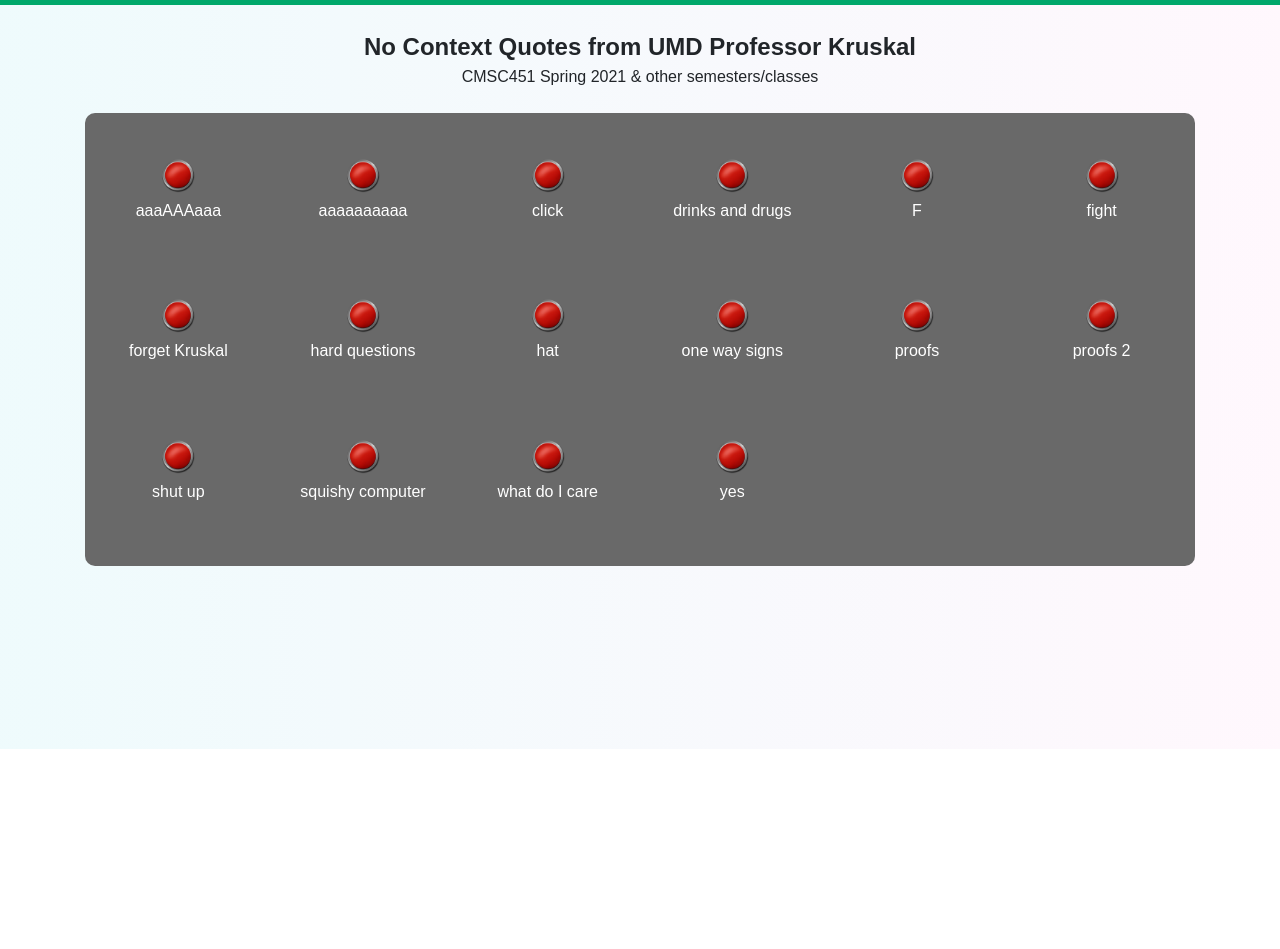
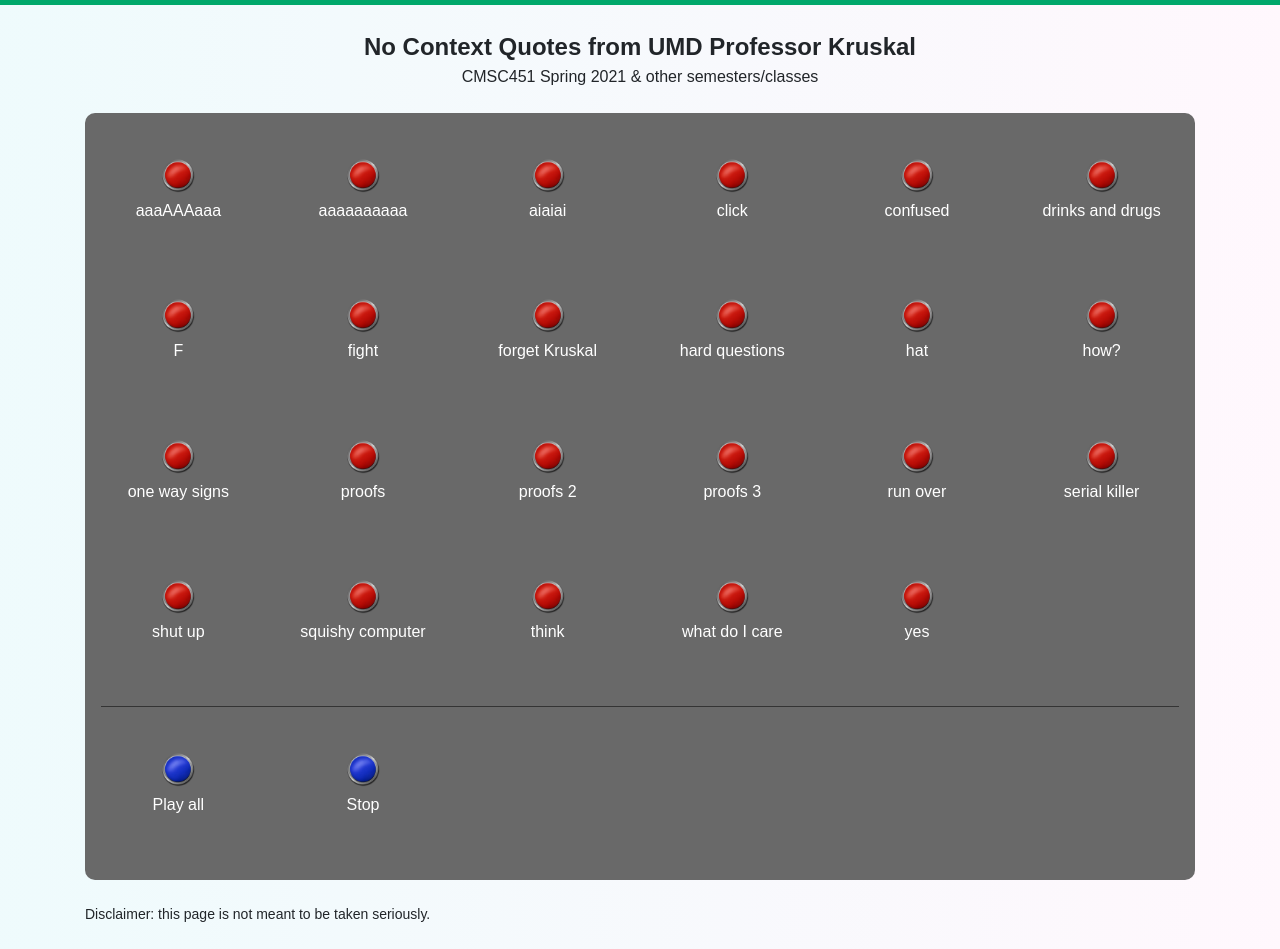
Before and after one commit to camelfantasy/camelfantasy.github.io, a plain HTML site: page kruskal-quotes.html in a window 1280 px wide. Shown: the part 51-1000 px from the top of the page. Before the commit the page ends 800 px from the top, so only its background shows below. Drawn offline with nearby package versions, Linux system fonts and the light colour scheme.

Commit message:
new quotes

```diff
--- a/kruskal-quotes.html
+++ b/kruskal-quotes.html
@@ -36,13 +36,34 @@
             <div style="font-size:24px; font-weight:bold" align="center">No Context Quotes from UMD Professor Kruskal</div>
             <div align="center">CMSC451 Spring 2021 & other semesters/classes</div>
             <br>
-            <div class="soundboard" id="soundboard">
-                <template id="new_row">
-                    <div id="row" class="row">
+            <div class="soundboard">
+                <div id="section1">
+                    <template id="new_row">
+                        <div id="row" class="row">
+                        </div>
+                    </template>
+                </div>
+                <hr style="border-top: 1px solid rgba(0,0,0,.50)">
+                <div id="section2">
+                    <div class="row">
+                        <div class="col-lg-2 col-md-4 col-sm-6" style="padding:24px" align="center">
+                            <img src="images/button_blue.png" style="max-width:50%; max-height:50%" onclick="playall()">
+                            <br>
+                            Play all
+                        </div>
+                        <div class="col-lg-2 col-md-4 col-sm-6" style="padding:24px" align="center">
+                            <img src="images/button_blue.png" style="max-width:50%; max-height:50%" onclick="stop()">
+                            <br>
+                            Stop
+                        </div>
                     </div>
-                </template>
+                </div>
             </div>
+            <br>
+            <div style="font-size:14px">Disclaimer: this page is not meant to be taken seriously.</div>
+            <br>
         </div>
+        <div id="audio"></div>
         <script>
             var quotes = [
                 {name:'aaaaaaaaaa', file:'aaaaaaaaaa.m4a'},
@@ -61,6 +82,13 @@
                 {name:'one way signs', file:'one-way.m4a'},
                 {name:'F', file:'KruskalFinChat.m4a'},
                 {name:'hat', file:'hat.m4a'},
+                {name:'aiaiai', file:'aiaiai.m4a'},
+                {name:'how?', file:'HowDidThisHappen.m4a'},
+                {name:'think', file:'think.m4a'},
+                {name:'confused', file:'confused.m4a'},
+                {name:'proofs 3', file:'Proofs3.m4a'},
+                {name:'run over', file:'RunOver.m4a'},
+                {name:'serial killer', file:'serialkiller.m4a'},
             ];
             quotes.sort(function (a, b) {
                 if (a.name.toLowerCase() < b.name.toLowerCase()) {return -1;}
@@ -70,7 +98,8 @@
 
             var i = 0;
             while (i < quotes.length) {
-                var soundboard = document.querySelector("#soundboard");
+                var audio = document.querySelector("#audio");
+                var section = document.querySelector("#section1");
                 var template = document.querySelector('#new_row');
                 var clone = template.content.cloneNode(true);
                 var innerhtml = "";
@@ -82,17 +111,37 @@
                                         <br>
                                         ` + quotes[i].name + `
                                     </div>`;
+
+                    audio.innerHTML += `   <audio id="` + quotes[i].file + `">
+			                        <source src="audio/` + quotes[i].file + `" type="audio/mpeg">
+                                </audio>`;
+
                     i++;
                     j++;
                 }
 
                 clone.querySelector("#row").innerHTML = innerhtml;
-                soundboard.appendChild(clone);
+                section.appendChild(clone);
             }
 
             function play(file) {
-                var audio = new Audio('audio/' + file);
+                var audio = document.getElementById(file);
                 audio.play();
+            }
+
+            function playall() {
+                var audio = document.getElementsByTagName('audio');
+                for (let x of audio) {
+                    x.play();
+                }
+            }
+
+            function stop() {
+                var audio = document.getElementsByTagName('audio');
+                for (let x of audio) {
+                    x.pause();
+                    x.currentTime = 0;
+                }
             }
         </script>
     </body>
```
Also changed, not shown: 8 other files.
